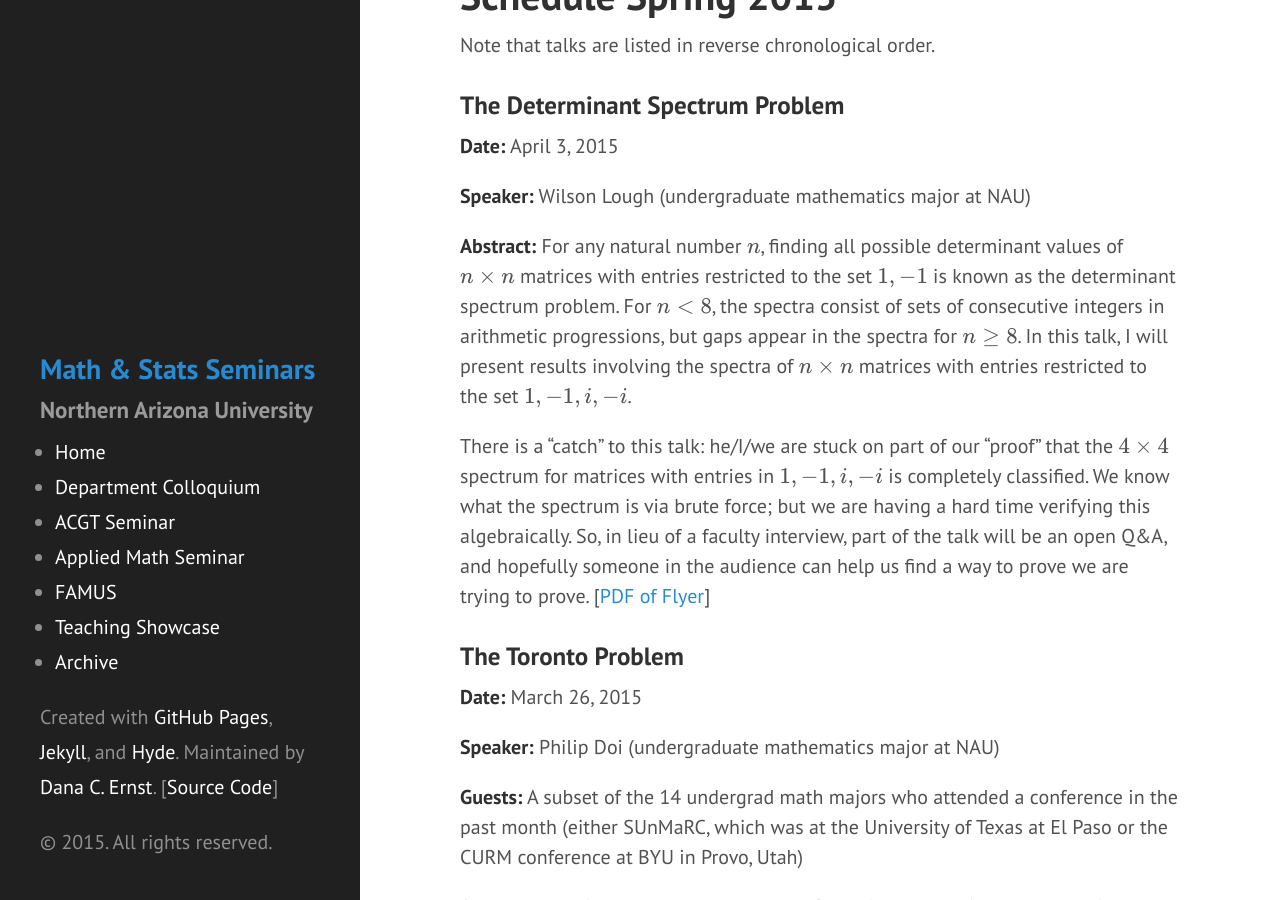
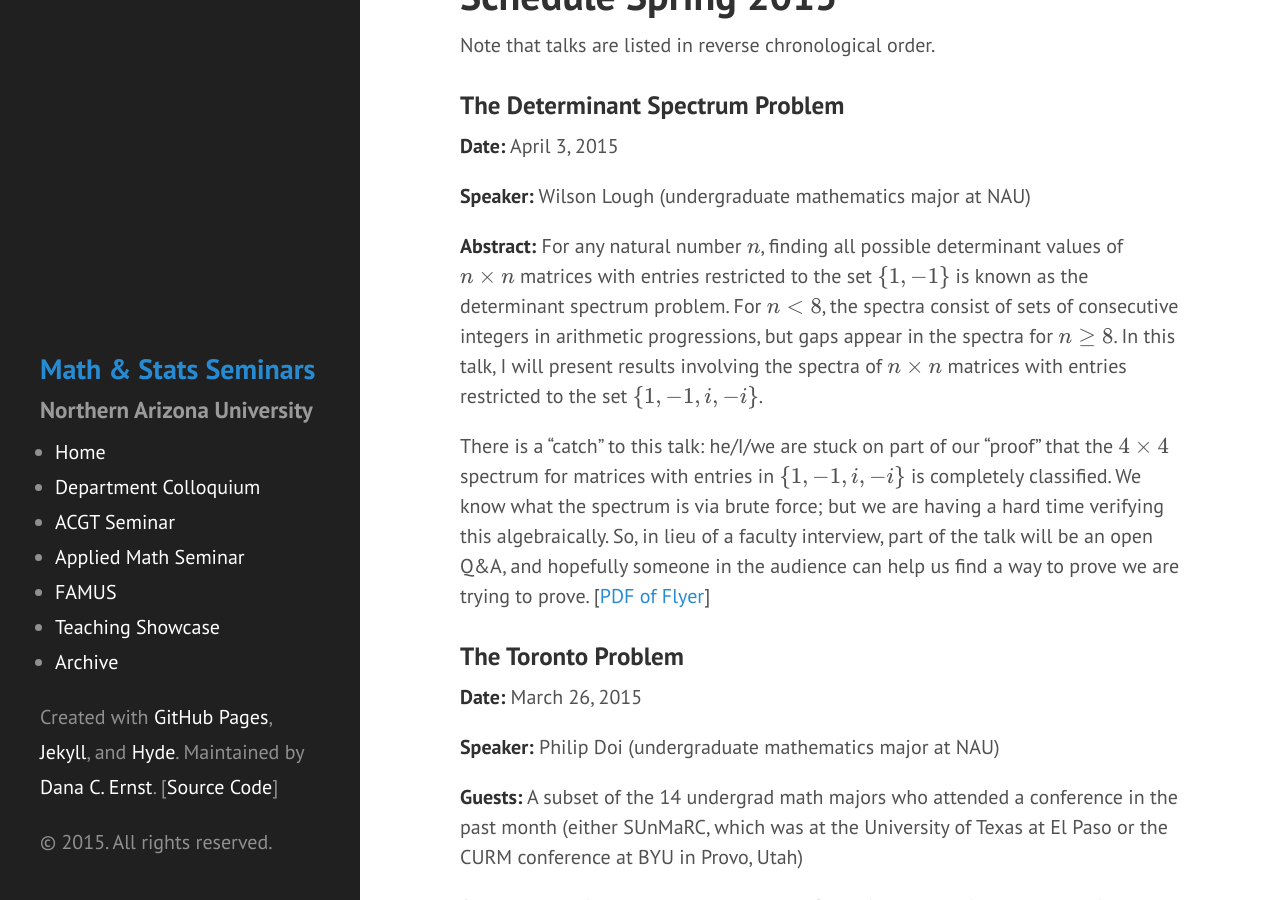
Before and after one commit to NAUMathStat/seminars, a Jekyll site: the page built from famusSpring2015.md, in a window 1280 px wide and 900 px high, scrolled down 607 px. Built offline with Jekyll 4.4.1, drawn with Linux system fonts in a browser that asks for light colours; Markdown is read by kramdown in place of the engine named in the settings; formulas are drawn with MathJax 3.

```diff
--- a/famusSpring2015.md
+++ b/famusSpring2015.md
@@ -17,9 +17,9 @@ Note that talks are listed in reverse chronological order.
 
 **Speaker:** Wilson Lough (undergraduate mathematics major at NAU)
 
-**Abstract:** For any natural number $n$, finding all possible determinant values of $n\times n$ matrices with entries restricted to the set $\{1, -1\}$ is known as the determinant spectrum problem. For $n < 8$, the spectra consist of sets of consecutive integers in arithmetic progressions, but gaps appear in the spectra for $n\geq 8$. In this talk, I will present results involving the spectra of $n\times n$ matrices with entries restricted to the set $\{1, -1, i, -i\}$.
+**Abstract:** For any natural number $n$, finding all possible determinant values of $n\times n$ matrices with entries restricted to the set $\\{1, -1\\}$ is known as the determinant spectrum problem. For $n < 8$, the spectra consist of sets of consecutive integers in arithmetic progressions, but gaps appear in the spectra for $n\geq 8$. In this talk, I will present results involving the spectra of $n\times n$ matrices with entries restricted to the set $\\{1, -1, i, -i\\}$.
 
-There is a "catch" to this talk: he/I/we are stuck on part of our "proof" that the $4\times 4$ spectrum for matrices with entries in $\{1, -1, i, -i\}$ is completely classified.  We know what the spectrum is via brute force; but we are having a hard time verifying this algebraically.  So, in lieu of a faculty interview, part of the talk will be an open Q&A, and hopefully someone in the audience can help us find a way to prove we are trying to prove.   [[PDF of Flyer]({{ site.baseurl }}/famus_files/FAMUS15-04-03.pdf)]
+There is a "catch" to this talk: he/I/we are stuck on part of our "proof" that the $4\times 4$ spectrum for matrices with entries in $\\{1, -1, i, -i\\}$ is completely classified.  We know what the spectrum is via brute force; but we are having a hard time verifying this algebraically.  So, in lieu of a faculty interview, part of the talk will be an open Q&A, and hopefully someone in the audience can help us find a way to prove we are trying to prove.   [[PDF of Flyer]({{ site.baseurl }}/famus_files/FAMUS15-04-03.pdf)]
 
 
 ### The Toronto Problem ###
```
